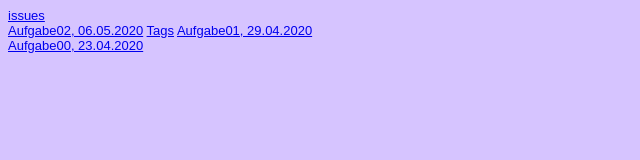
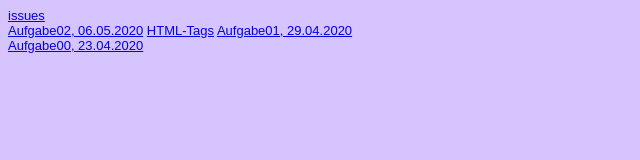
Before and after one commit to annaalehmann/GIS-2020, a plain HTML site: page Steckbrief/steckbrief.htm in a window 1280 px wide. Shown: the full height of the page, 0-640 px from the left. Drawn offline with Linux system fonts and the light colour scheme.

Commit message:
Update steckbrief.htm

```diff
--- a/Steckbrief/steckbrief.htm
+++ b/Steckbrief/steckbrief.htm
@@ -16,7 +16,7 @@ body {
 
 <a href="https://github.com/annaalehmann/GIS_SoSe2020/issues" target="_blank">issues</a><br>
 <a href="https://annaalehmann.github.io/GIS-2020/Aufgabe02/portfolio.html" target="_blank">Aufgabe02, 06.05.2020</a>
-<a href="https://annaalehmann.github.io/GIS-2020/Aufgabe02/tags_used.html" target="_blank">Tags</a>
+<a href="https://annaalehmann.github.io/GIS-2020/Aufgabe02/tags_used.html" target="_blank">HTML-Tags</a>
 <a href="https://annaalehmann.github.io/GIS-2020/Aufgabe01/index.html" target="_blank">Aufgabe01, 29.04.2020</a><br>
 <a href="https://annaalehmann.github.io/GIS-2020/Aufgabe00/index.html" target="_blank">Aufgabe00, 23.04.2020</a>
 </body>
```
